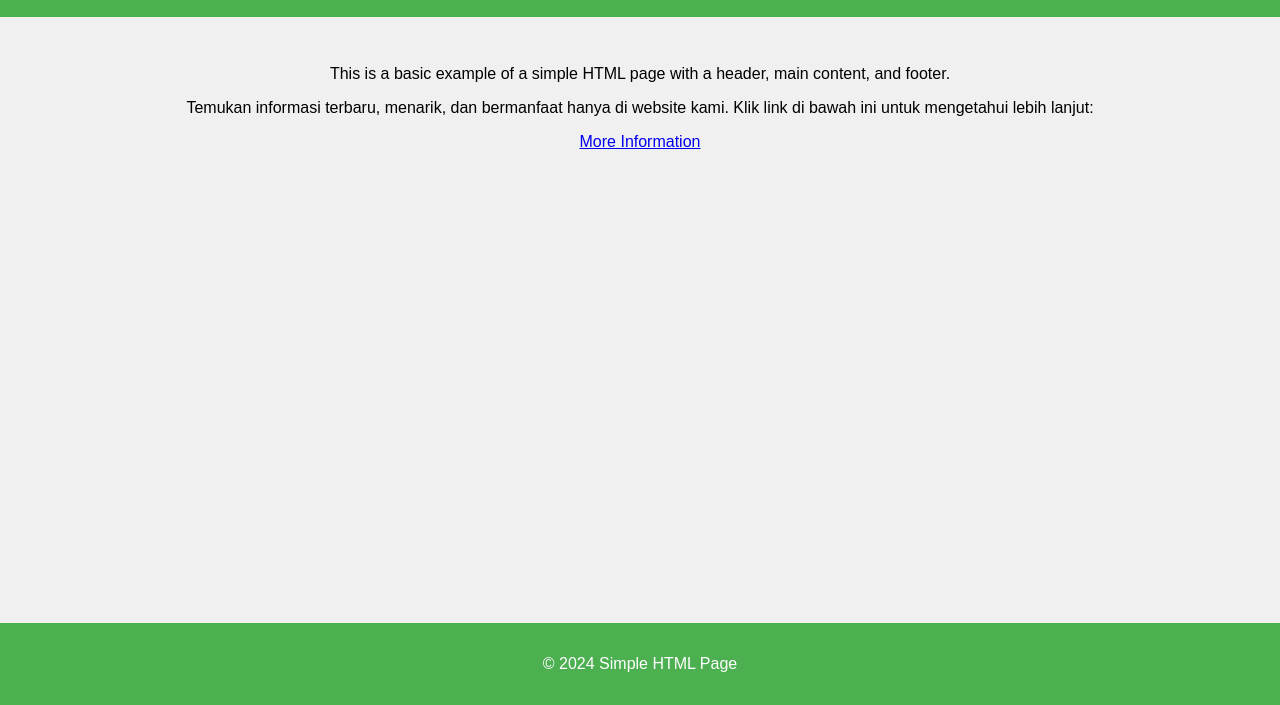
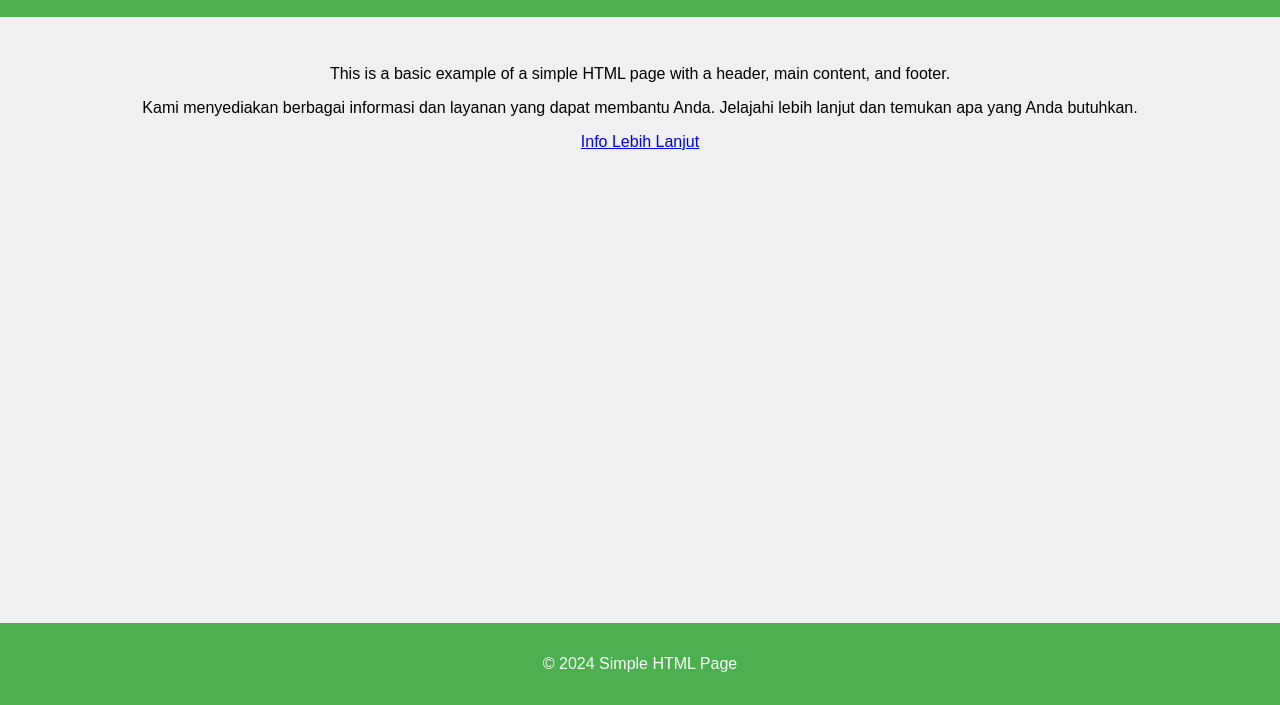
Before and after one commit to Moyoes/Index.html, a plain HTML site: page index.html in a window 1280 px wide. Shown: the part 95-800 px from the top of the page. Drawn offline with Linux system fonts and the light colour scheme.

Commit message:
Update index.html

```diff
--- a/index.html
+++ b/index.html
@@ -37,8 +37,8 @@
     </header>
     <main>
         <p>This is a basic example of a simple HTML page with a header, main content, and footer.</p>
-<p>Temukan informasi terbaru, menarik, dan bermanfaat hanya di website kami. Klik link di bawah ini untuk mengetahui lebih lanjut:</p>
-        <a href="https://github.com/Netflix-Apk-Mod-2025-New-Ver-Free" target="_blank" rel="noopener noreferrer">More Information </a>
+<p>Kami menyediakan berbagai informasi dan layanan yang dapat membantu Anda. Jelajahi lebih lanjut dan temukan apa yang Anda butuhkan.</p>
+        <a href="https://github.com/cryptocurrency-web-app" target="_blank" rel="noopener noreferrer">Info Lebih Lanjut</a>
 
     </main>
     <footer>
```
